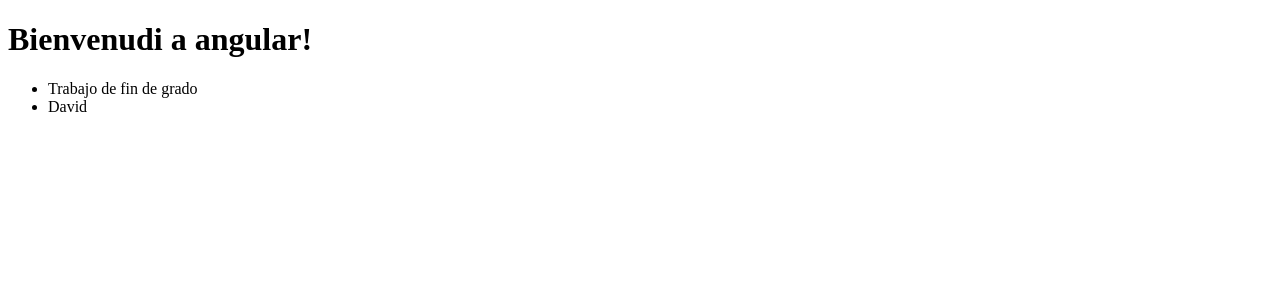
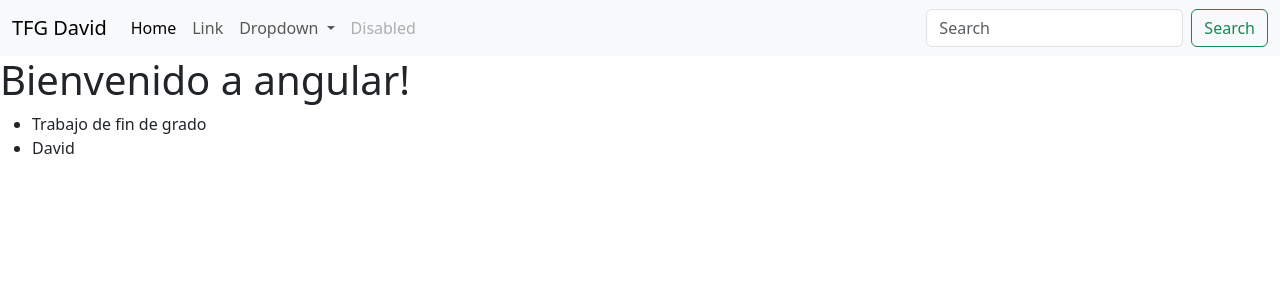
Before and after one commit to deeeeivid/frontTfg, an Angular app: page / in a window 1280 px wide. Shown: the top 300 px of the page. Built offline with nearby package versions, Linux system fonts and the light colour scheme.

Commit message:
creacion header component

```diff
--- a/package.json
+++ b/package.json
@@ -18,6 +18,7 @@
     "@angular/platform-browser": "^17.1.0",
     "@angular/platform-browser-dynamic": "^17.1.0",
     "@angular/router": "^17.1.0",
+    "bootstrap": "^5.3.2",
     "rxjs": "~7.8.0",
     "tslib": "^2.3.0",
     "zone.js": "~0.14.3"
--- a/src/app/app.component.html
+++ b/src/app/app.component.html
@@ -1,7 +1,8 @@
+<app-header></app-header>
 <h1>
-  {{title}}!
+  {{ title }}!
 </h1>
 <ul>
-  <li>{{curso}}</li>
-  <li>{{autor}}</li>
+  <li>{{ curso }}</li>
+  <li>{{ autor }}</li>
 </ul>
--- a/src/app/app.component.ts
+++ b/src/app/app.component.ts
@@ -1,15 +1,16 @@
 import { Component } from '@angular/core';
 import { RouterOutlet } from '@angular/router';
+import {HeaderComponent} from "./header/header.component";
 
 @Component({
   selector: 'app-root',
   standalone: true,
-  imports: [RouterOutlet],
+  imports: [RouterOutlet, HeaderComponent],
   templateUrl: './app.component.html',
   styleUrl: './app.component.css'
 })
 export class AppComponent {
-  title = 'Bienvenudi a angular';
+  title = 'Bienvenido a angular';
 
   curso = 'Trabajo de fin de grado';
   autor = 'David ';
--- /dev/null
+++ b/src/app/header/header.component.html
@@ -0,0 +1,36 @@
+<nav class="navbar navbar-expand-lg bg-body-tertiary">
+  <div class="container-fluid">
+    <a class="navbar-brand" href="#">{{ title }}</a>
+    <button class="navbar-toggler" type="button" data-bs-toggle="collapse" data-bs-target="#navbarSupportedContent" aria-controls="navbarSupportedContent" aria-expanded="false" aria-label="Toggle navigation">
+      <span class="navbar-toggler-icon"></span>
+    </button>
+    <div class="collapse navbar-collapse" id="navbarSupportedContent">
+      <ul class="navbar-nav me-auto mb-2 mb-lg-0">
+        <li class="nav-item">
+          <a class="nav-link active" aria-current="page" href="#">Home</a>
+        </li>
+        <li class="nav-item">
+          <a class="nav-link" href="#">Link</a>
+        </li>
+        <li class="nav-item dropdown">
+          <a class="nav-link dropdown-toggle" href="#" role="button" data-bs-toggle="dropdown" aria-expanded="false">
+            Dropdown
+          </a>
+          <ul class="dropdown-menu">
+            <li><a class="dropdown-item" href="#">Action</a></li>
+            <li><a class="dropdown-item" href="#">Another action</a></li>
+            <li><hr class="dropdown-divider"></li>
+            <li><a class="dropdown-item" href="#">Something else here</a></li>
+          </ul>
+        </li>
+        <li class="nav-item">
+          <a class="nav-link disabled" aria-disabled="true">Disabled</a>
+        </li>
+      </ul>
+      <form class="d-flex" role="search">
+        <input class="form-control me-2" type="search" placeholder="Search" aria-label="Search">
+        <button class="btn btn-outline-success" type="submit">Search</button>
+      </form>
+    </div>
+  </div>
+</nav>
--- /dev/null
+++ b/src/app/header/header.component.ts
@@ -0,0 +1,12 @@
+import {Component} from "@angular/core";
+
+
+@Component({
+    selector: 'app-header',
+    templateUrl: './header.component.html',
+    standalone: true
+  }
+)
+export class HeaderComponent{
+  title = 'TFG David'
+}
--- a/src/index.html
+++ b/src/index.html
@@ -6,8 +6,20 @@
   <base href="/">
   <meta name="viewport" content="width=device-width, initial-scale=1">
   <link rel="icon" type="image/x-icon" href="favicon.ico">
+  <link href="https://cdn.jsdelivr.net/npm/bootstrap@5.3.2/dist/css/bootstrap.min.css"
+        rel="stylesheet" integrity="sha384-T3c6CoIi6uLrA9TneNEoa7RxnatzjcDSCmG1MXxSR1GAsXEV/Dwwykc2MPK8M2HN"
+        crossorigin="anonymous">
 </head>
 <body>
-  <app-root></app-root>
+<app-root></app-root>
+<script src="https://cdn.jsdelivr.net/npm/@popperjs/core@2.11.8/dist/umd/popper.min.js"
+        integrity="sha384-I7E8VVD/ismYTF4hNIPjVp/Zjvgyol6VFvRkX/vR+Vc4jQkC+hVqc2pM8ODewa9r"
+        crossorigin="anonymous"></script>
+<script src="https://cdn.jsdelivr.net/npm/bootstrap@5.3.2/dist/js/bootstrap.min.js"
+        integrity="sha384-BBtl+eGJRgqQAUMxJ7pMwbEyER4l1g+O15P+16Ep7Q9Q+zqX6gSbd85u4mG4QzX+"
+        crossorigin="anonymous"></script>
+<script src="https://cdn.jsdelivr.net/npm/bootstrap@5.3.2/dist/js/bootstrap.bundle.min.js"
+        integrity="sha384-C6RzsynM9kWDrMNeT87bh95OGNyZPhcTNXj1NW7RuBCsyN/o0jlpcV8Qyq46cDfL"
+        crossorigin="anonymous"></script>
 </body>
 </html>
```
Also changed, not shown: tsconfig.json (+4 -4 lines), 2 other files (tests, documents, lock files or other folders).
